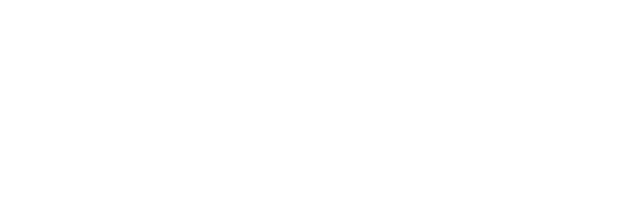
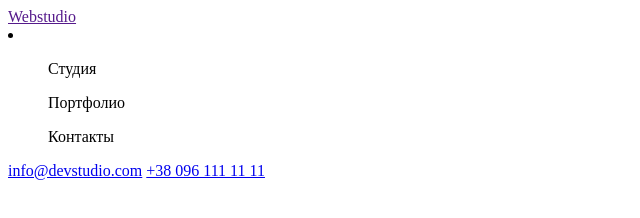
Before and after one commit to tymohal/goit-markup-hw-01, a plain HTML site: page index.html in a window 1280 px wide. Shown: the whole page, without its empty margins (0-640 px from the left). Drawn offline with Linux system fonts and the light colour scheme.

Commit message:
Прописал header

```diff
--- a/index.html
+++ b/index.html
@@ -4,7 +4,28 @@
     <meta charset="UTF-8" />
     <meta http-equiv="X-UA-Compatible" content="IE=edge" />
     <meta name="viewport" content="width=device-width, initial-scale=1.0" />
-    <title>WebStudio</title>
+    <title>Студия</title>
   </head>
-  <body></body>
+  <body>
+    <header>
+      <a href=""> Webstudio </a>
+      <nav>
+        <li>
+          <ol>
+            Студия
+          </ol>
+          <ol>
+            Портфолио
+          </ol>
+          <ol>
+            Контакты
+          </ol>
+        </li>
+        <a href="mailto:info@devstudio.com">info@devstudio.com</a>
+        <a href="tel:+380961111111"> +38 096 111 11 11</a>
+      </nav>
+    </header>
+    <main></main>
+    <footer></footer>
+  </body>
 </html>
```
Also changed, not shown: images/img 2.jpg (renamed from img/img 2.jpg), images/img 3.jpg (renamed from img/img 3.jpg), images/img1.jpg (renamed from img/img1.jpg), images/photo1.jpg (renamed from img/photo1.jpg), images/photo2.jpg (renamed from img/photo2.jpg), images/photo3.jpg (renamed from img/photo3.jpg), images/photo4.jpg (renamed from img/photo4.jpg).
